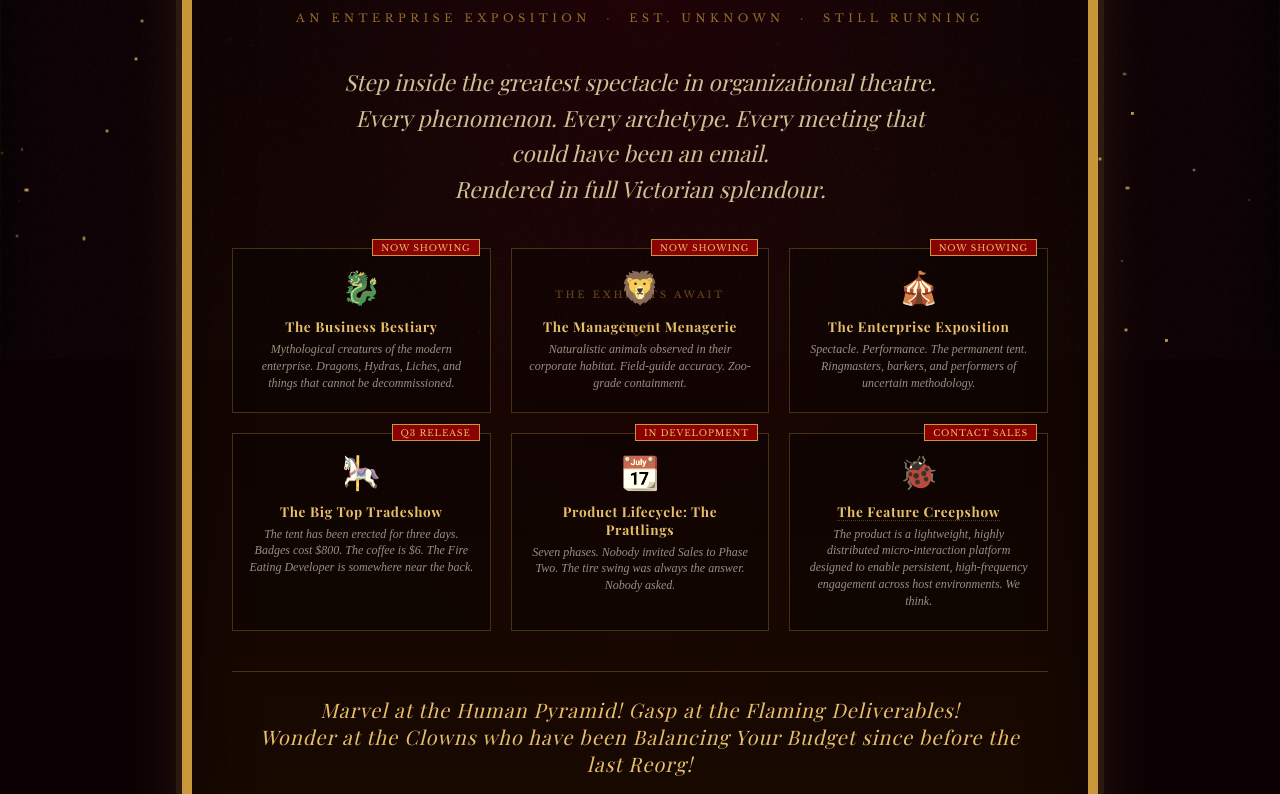
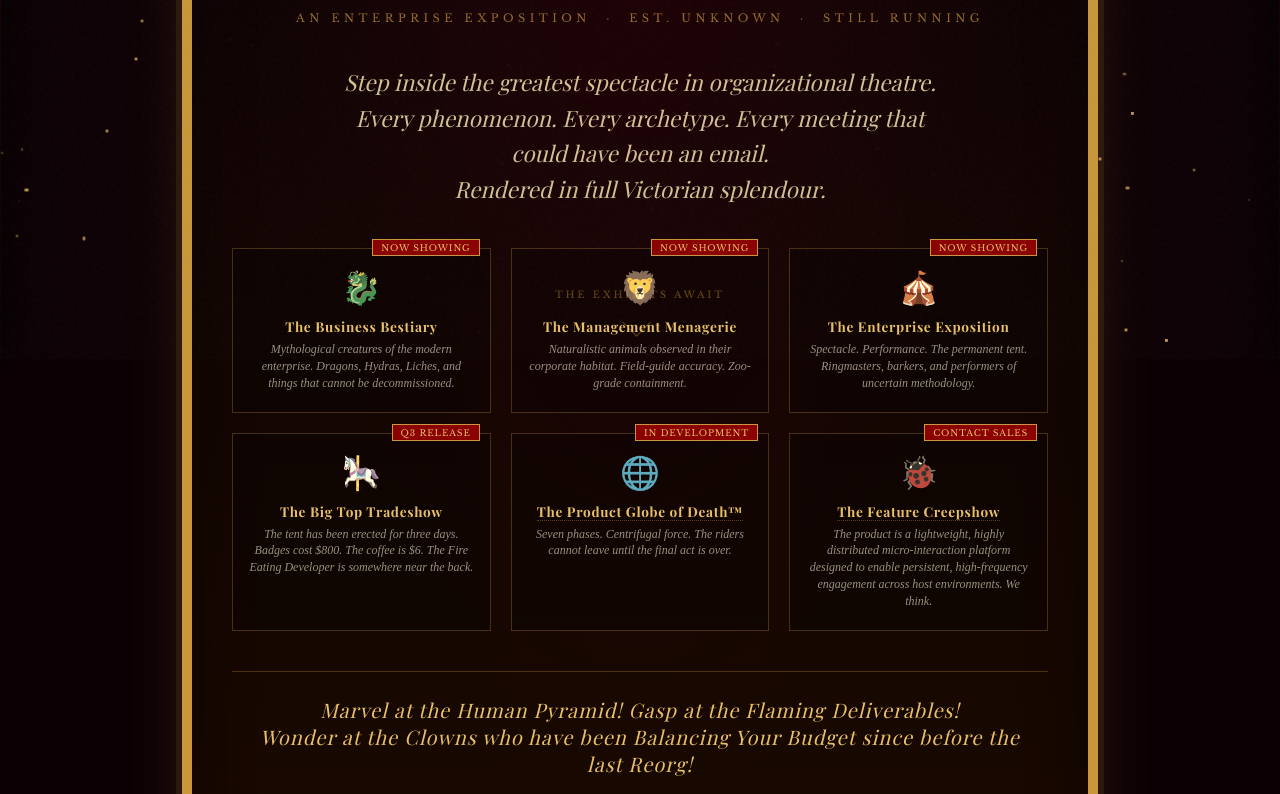
Before and after one commit to kellyorkin/corporatecirc.us, a plain HTML site: page index.html in a window 1280 px wide. Shown: the part 441-1235 px from the top of the page. Drawn offline with nearby package versions, Linux system fonts and the light colour scheme; a web font is replaced by a local one.

Commit message:
Update index.html

```diff
--- a/index.html
+++ b/index.html
@@ -573,9 +573,9 @@
 
       <div class="attraction">
         <div class="attraction-status">In Development</div>
-        <span class="attraction-emoji">📆</span>
-        <div class="attraction-name">Product Lifecycle: The Prattlings</div>
-        <div class="attraction-desc">Seven phases. Nobody invited Sales to Phase Two. The tire swing was always the answer. Nobody asked.</div>
+        <span class="attraction-emoji">🌐</span>
+        <div class="attraction-name"><a href="https://corporatecirc.us/tradeshow.html">The Product Globe of Death™</a></div>
+        <div class="attraction-desc">Seven phases. Centrifugal force. The riders cannot leave until the final act is over.</div>
       </div>
 
       <div class="attraction">
```
